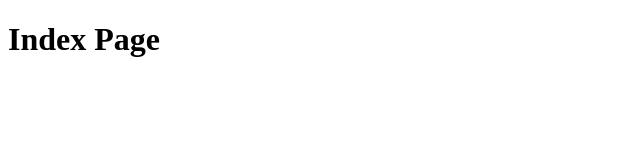
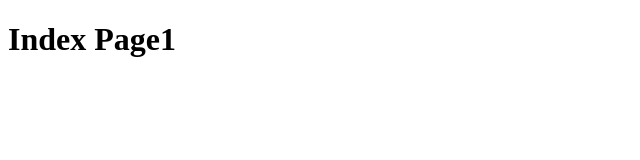
Before and after one commit to KalyanPaladugu/Demo1, a plain HTML site: page Index.html in a window 1280 px wide. Shown: the full height of the page, 0-640 px from the left. Drawn offline with Linux system fonts and the light colour scheme.

Commit message:
test1 testing

```diff
--- a/Index.html
+++ b/Index.html
@@ -7,6 +7,6 @@
     <title>Document</title>
 </head>
 <body>
-    <h1>Index Page</h1>
+    <h1>Index Page1</h1>
 </body>
 </html>
```
